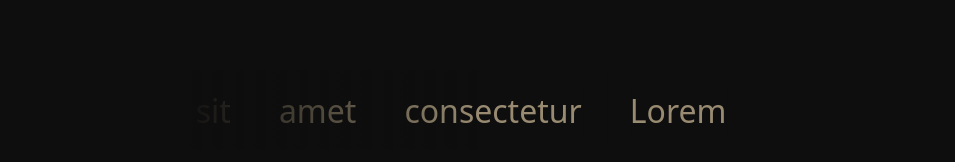
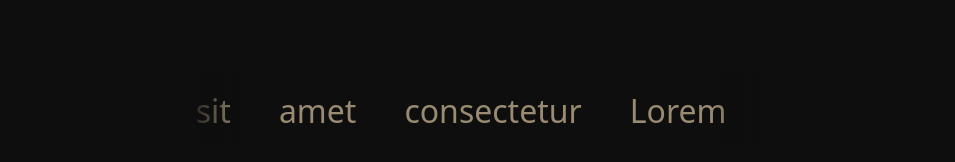
Before and after one commit to EshanKhairwar/Hero-portfolio-design, a plain HTML site: page index.html in a window 1280 px wide. Shown: the part 934-1096 px from the top of the page, without its empty margins (162-1117 px from the left). Drawn offline with Linux system fonts and the light colour scheme.

Commit message:
change in style.scss

```diff
--- a/style.scss
+++ b/style.scss
@@ -61,24 +61,33 @@ main {
         overflow: hidden;
         position: relative;
 
+        /* Gradient effect */
+        &::before,
         &::after {
             content: "";
-            height: 100%;
-            width: 50%;
-            background-image: linear-gradient(to right, #0e0e0e, transparent);
             position: absolute;
             top: 0;
-            left: 0;
+            width: 10%;
+            height: 100%;
+            z-index: 1;
         }
 
+        &::before {
+            left: 0;
+            background: linear-gradient(to right, #0e0e0e, transparent);
+        }
 
-
+        &::after {
+            right: 0;
+            background: linear-gradient(to left, #0e0e0e, transparent);
+        }
 
         .text {
             display: flex;
             gap: 3rem;
             padding: 0 1.5rem;
             animation: marquee 10s linear infinite both;
+            white-space: nowrap;
 
             p {
                 font-size: 2rem;
@@ -87,6 +96,7 @@ main {
         }
     }
 }
+
 
 @keyframes marquee {
     0% {
```
Also changed, not shown: style.css, 1 other file.
